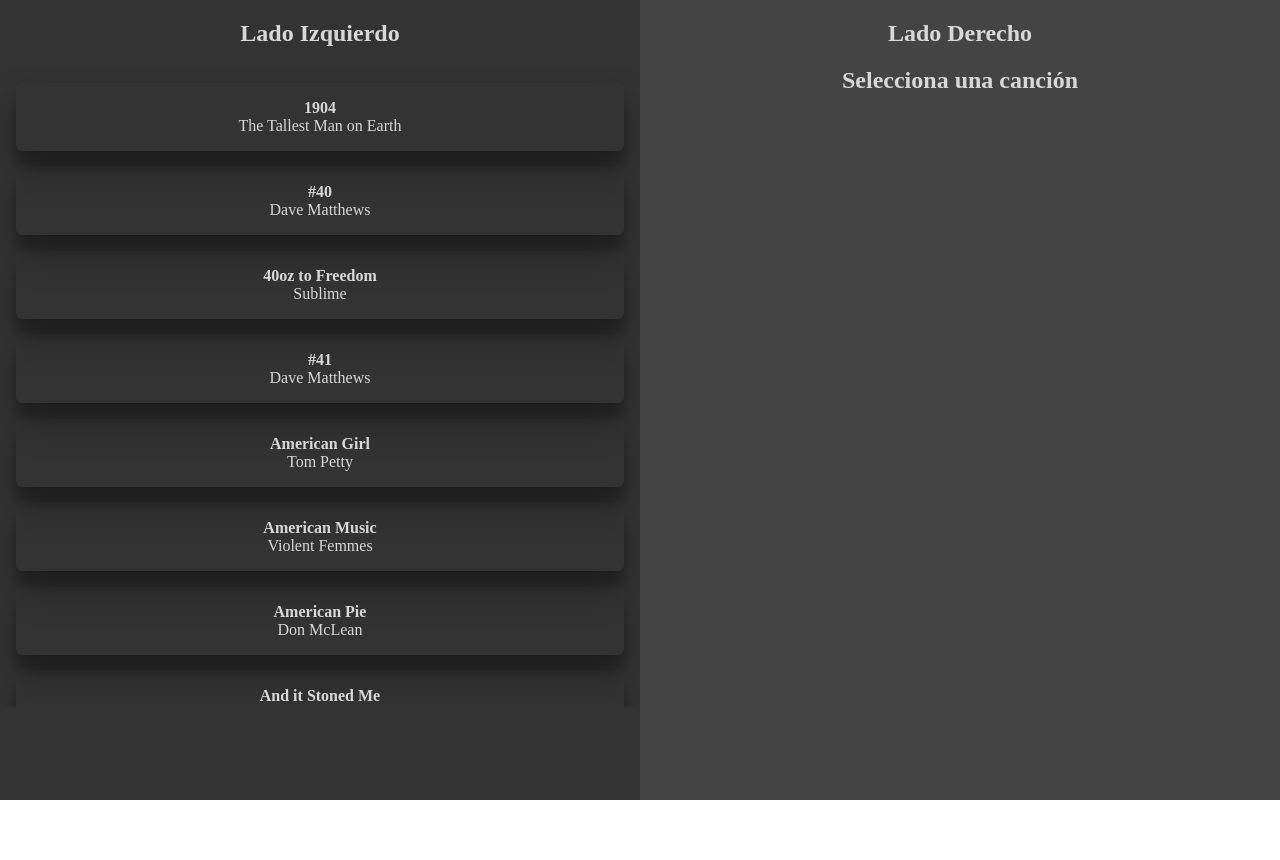
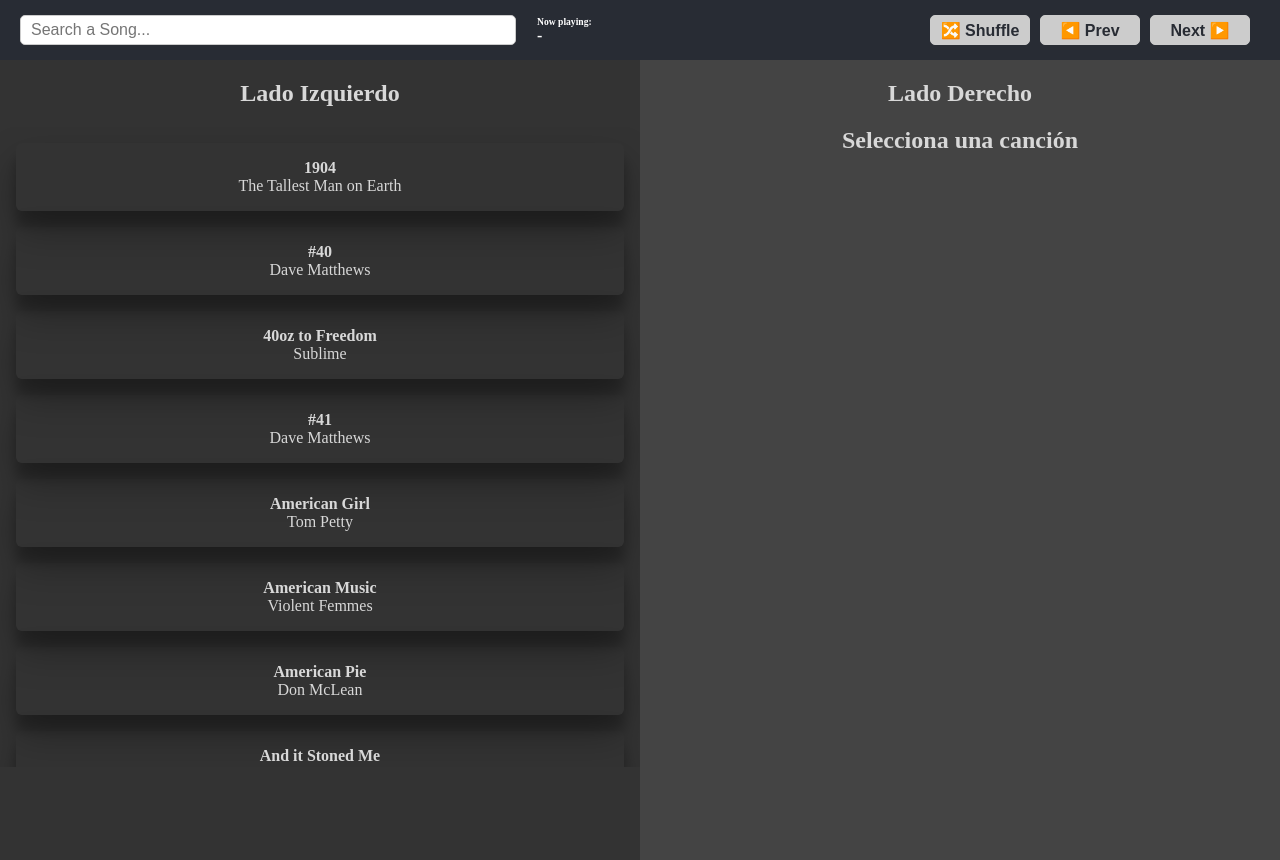
Before and after one commit to warderer/react-avanzado-g25a, a React (Vite) app in the folder 02-react-context/: page / in a window 1280 px wide. Before the commit the page ends 800 px from the top, so only its background shows below. Built offline with nearby package versions, Linux system fonts and the light colour scheme.

Commit message:
✨ Header con Buscador

```diff
--- /dev/null
+++ b/02-react-context/src/components/Header/Header.jsx
@@ -0,0 +1,80 @@
+import { useSongContext } from '@/hooks/useSongContext'
+import './header.css'
+
+const Header = () => {
+  const { list, selectedSong, setSelectedSong, setSearch } = useSongContext()
+
+  const handleSearch = (e) => {
+    setSearch(e.target.value)
+  }
+
+  const nextSong = () => {
+    const songIndex = list.findIndex(s => s.id === selectedSong.id)
+    list.length > songIndex + 1
+      ? setSelectedSong(list[songIndex + 1])
+      : setSelectedSong(list[0])
+  }
+
+  const prevSong = () => {
+    const songIndex = list.findIndex(s => s.id === selectedSong.id)
+    songIndex > 0
+      ? setSelectedSong(list[songIndex - 1])
+      : setSelectedSong(list[list.length - 1])
+  }
+
+  const shuffle = () => {
+    const randomIndex = Math.floor(Math.random() * list.length)
+    setSelectedSong(list[randomIndex])
+  }
+
+  return (
+    <>
+      <div className='header__container'>
+        {
+        list.length > 0
+          ? (
+            <>
+              <input
+                className='header__input-search'
+                type='search'
+                placeholder='Search a Song...'
+                onChange={handleSearch}
+              />
+
+              <div className='header__now-playing-container'>
+                <span className='header__now-playing'>
+                  Now playing:
+                </span>
+                <span className='header__song-detail'>
+                  {selectedSong.title} - {selectedSong.artist}
+                </span>
+              </div>
+
+              <div>
+                <button
+                  className='header__button'
+                  onClick={shuffle}
+                > 🔀 Shuffle
+                </button>
+
+                <button
+                  className='header__button'
+                  onClick={prevSong}
+                > ◀️ Prev
+                </button>
+
+                <button
+                  className='header__button'
+                  onClick={nextSong}
+                > Next ▶️
+                </button>
+              </div>
+            </>
+            )
+          : <h2>Cargando...</h2>
+        }
+      </div>
+    </>
+  )
+}
+export default Header
--- /dev/null
+++ b/02-react-context/src/components/Header/header.css
@@ -0,0 +1,50 @@
+.header__container {
+    display: flex;
+    justify-content: space-between;
+    align-items: center;
+    padding: 0 20px;
+    height: 60px;
+    background-color: #282c34;
+    color: white;
+    font-size: 1.2rem;
+    font-weight: bold;
+    box-shadow: 0 0 10px rgba(0, 0, 0, 0.2);
+}
+
+.header__now-playing {
+    font-size: .6rem;
+
+}
+
+.header__song-detail {
+    font-size: 1rem;
+}
+
+.header__now-playing-container {
+    display: flex;
+    flex-direction: column;
+    width: 30%;
+    justify-content: flex-start;
+}
+
+.header__input-search {
+    width: 40%;
+    height: 30px;
+    border-radius: 5px;
+    border: 1px solid #ccc;
+    padding: 0 10px;
+    font-size: 1rem;
+}
+
+.header__button {
+    width: 100px;
+    height: 30px;
+    border-radius: 5px;
+    border: 1px solid #ccc;
+    background-color: #ccc;
+    color: #282c34;
+    font-size: 1rem;
+    font-weight: bold;
+    cursor: pointer;
+    margin-right:10px
+}
--- /dev/null
+++ b/02-react-context/src/components/Header/index.js
@@ -0,0 +1,3 @@
+import Header from './Header'
+
+export default Header
--- a/02-react-context/src/components/SongList/SongList.jsx
+++ b/02-react-context/src/components/SongList/SongList.jsx
@@ -2,14 +2,18 @@
 import './songlist.css'
 
 const SongList = () => {
-  const { list, loading, setSelectedSong } = useSongContext()
+  const { list, loading, setSelectedSong, search } = useSongContext()
+
+  const filteredSongList = list.filter((song) => {
+    return song.title.toLowerCase().includes(search.toLowerCase())
+  })
 
   return (
     <section className='row-container'>
       {
         loading
           ? <h2>Cargando...</h2>
-          : list.map((song) => (
+          : filteredSongList.map((song) => (
             <div
               key={song.id}
               className='row-song'
--- a/02-react-context/src/context/SongContext.jsx
+++ b/02-react-context/src/context/SongContext.jsx
@@ -12,6 +12,7 @@
   const [list, setList] = useState([])
   const [loading, setLoading] = useState(true)
   const [selectedSong, setSelectedSong] = useState({}) // cancion seleccionada
+  const [search, setSearch] = useState('') // Identifica la palabra que pongo en el buscador
 
   // Simulo la llamada a la API
   useEffect(() => {
@@ -25,7 +26,9 @@
     list,
     loading,
     selectedSong,
-    setSelectedSong
+    setSelectedSong,
+    search,
+    setSearch
   }
 
   return (
--- a/02-react-context/src/pages/Home/Home.jsx
+++ b/02-react-context/src/pages/Home/Home.jsx
@@ -2,10 +2,12 @@
 import SongDetails from '@/components/SongDetails'
 import { SongProvider } from '@/context/SongContext'
 import './home.css'
+import Header from '../../components/Header'
 
 const Home = () => {
   return (
     <SongProvider>
+      <Header />
       <div className='home-container'>
         <div className='izquierdo'>
           <h2>Lado Izquierdo</h2>
```
